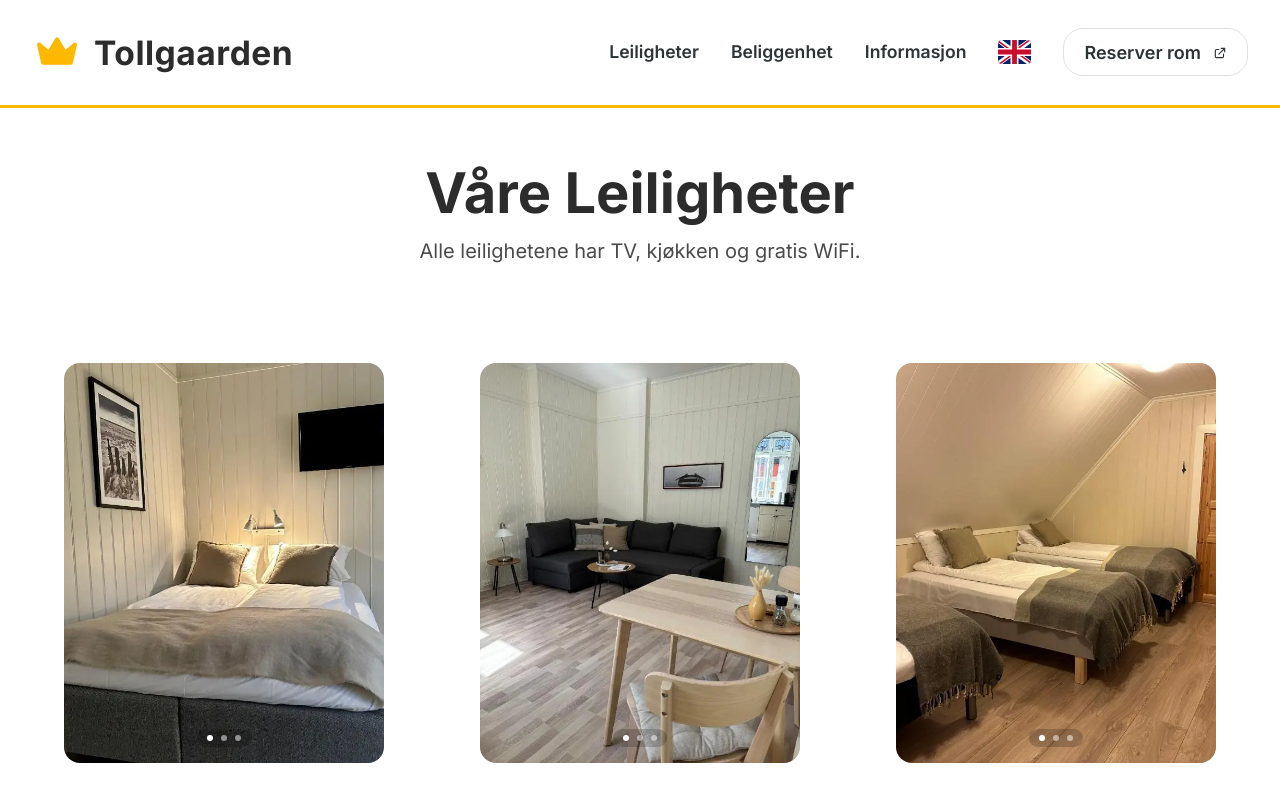
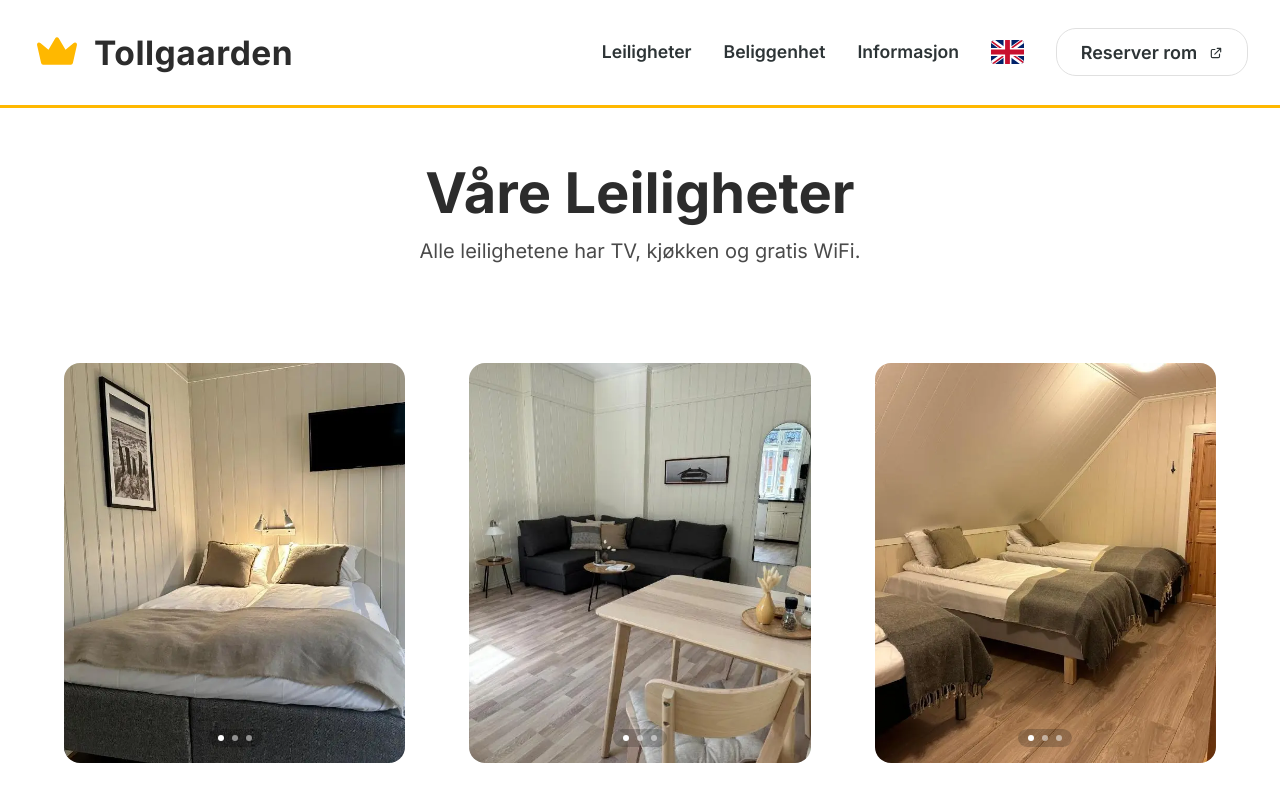
Before and after one commit to gardaanstad/tollgaard, a Next.js app: page /leiligheter in a window 1280 px wide. Shown: the top 797 px of the page. Built offline with nearby package versions, Linux system fonts and the light colour scheme.

Commit message:
optimized language switcher, fixed some spacing

```diff
--- a/app/beliggenhet/page.module.css
+++ b/app/beliggenhet/page.module.css
@@ -95,7 +95,7 @@
     grid-template-columns: 1fr;
     height: auto;
     padding: 1rem;
-    gap: 1rem;
+    gap: 2rem;
     margin-bottom: 2rem;
   }
 
@@ -126,7 +126,6 @@
 
   .transportInfo {
     padding: 1rem;
-    padding-bottom: 0rem;
     text-align: left;
     margin: 0;
     width: 100%;
--- a/app/components/DesktopMenu.module.css
+++ b/app/components/DesktopMenu.module.css
@@ -54,3 +54,7 @@
   left: 0;
   background-color: var(--primary-color);
 }
+
+.bookButton {
+  min-width: 12rem;
+}
--- a/app/components/DesktopMenu.tsx
+++ b/app/components/DesktopMenu.tsx
@@ -52,6 +52,7 @@ export function DesktopMenu({ dict }: DesktopMenuProps) {
         <SecondaryButton
           href={`https://www.booking.com/hotel/no/toldgaarden-gjestegaard.${lang}.html`}
           icon={<NewTabIcon />}
+          className={styles.bookButton}
         >
           {dict.bookRoom}
         </SecondaryButton>
--- a/app/components/Divider.module.css
+++ b/app/components/Divider.module.css
@@ -2,7 +2,7 @@
   height: 1px;
   background-color: rgba(0, 0, 0, 0.1);
   width: 100%;
-  margin: 0.5rem 0;
+  margin: 0 0;
 }
 
 .mobileOnly {
--- a/app/components/LanguageSwitcher.tsx
+++ b/app/components/LanguageSwitcher.tsx
@@ -1,6 +1,7 @@
 'use client'
-import { usePathname, useRouter } from 'next/navigation'
+import { usePathname } from 'next/navigation'
 import Image from 'next/image'
+import Link from 'next/link'
 import { routes } from '../lib/routes'
 import styles from './LanguageSwitcher.module.css'
 
@@ -28,25 +29,20 @@ interface LanguageSwitcherProps {
 }
 
 export function LanguageSwitcher({ className }: LanguageSwitcherProps) {
-  const router = useRouter()
   const pathname = usePathname()
   const isEnglish = pathname.startsWith('/en')
 
-  const switchLanguage = () => {
-    if (isEnglish) {
-      const norwegianPath = getEquivalentPath(pathname, 'en', 'no')
-      router.push(norwegianPath)
-    } else {
-      const englishPath = getEquivalentPath(pathname, 'no', 'en')
-      router.push(englishPath)
-    }
-  }
+  // Pre-calculate the target path
+  const targetPath = isEnglish
+    ? getEquivalentPath(pathname, 'en', 'no')
+    : getEquivalentPath(pathname, 'no', 'en')
 
   return (
-    <button
-      onClick={switchLanguage}
+    <Link
+      href={targetPath}
       className={`${styles.languageSwitch} ${className || ''}`}
       aria-label={isEnglish ? 'Switch to Norwegian' : 'Switch to English'}
+      prefetch={true}
     >
       <Image
         src={isEnglish ? '/icons/norway.svg' : '/icons/uk.svg'}
@@ -54,7 +50,8 @@ export function LanguageSwitcher({ className }: LanguageSwitcherProps) {
         width={33}
         height={24}
         className={styles.flagIcon}
+        priority={true}
       />
-    </button>
+    </Link>
   )
 }
--- a/app/leiligheter/page.module.css
+++ b/app/leiligheter/page.module.css
@@ -50,7 +50,7 @@
   padding-bottom: 10rem;
   display: grid;
   grid-template-columns: repeat(3, 1fr);
-  gap: 2rem;
+  gap: 0rem;
 }
 
 .roomItem {
@@ -148,6 +148,8 @@
   width: auto;
 }
 
+
+
 @media (max-width: 1024px) {
   .hero {
     padding-top: 1rem;
@@ -167,7 +169,7 @@
 
   .roomsList {
     grid-template-columns: repeat(2, 1fr);
-    gap: 1.5rem;
+    gap: 1rem;
     margin: 2rem auto;
     padding: 0 1rem;
   }
@@ -176,7 +178,7 @@
 @media (max-width: 768px) {
   .roomsList {
     grid-template-columns: 1fr;
-    gap: 0;
+    gap: 1rem;
   }
 
   .roomItem {
@@ -220,4 +222,9 @@
     align-self: stretch;
     width: 100%;
   }
+
+  .divider {
+    margin-top: 1rem;
+    margin-bottom: 1rem;
+  }
 }
--- a/app/leiligheter/page.tsx
+++ b/app/leiligheter/page.tsx
@@ -194,7 +194,7 @@ export default async function Apartments() {
                 checkAvailabilityText={dict.checkAvailability}
                 lang={lang}
               />
-              {index < dict.rooms.length - 1 && <Divider mode="mobile" />}
+              {index < dict.rooms.length - 1 && <Divider mode="mobile" className={styles.divider} />}
             </React.Fragment>
           ))}
         </section>
--- a/app/page.module.css
+++ b/app/page.module.css
@@ -60,7 +60,7 @@
   grid-row: 2;
   display: flex;
   flex-direction: column;
-  gap: 0.5rem;
+  gap: 1rem;
   align-self: flex-end;
 }
 
@@ -122,7 +122,7 @@
   }
 
   .heroActions {
-    gap: 0.5rem;
+    gap: 2rem;
     order: 3;
     width: 100%;
     padding: 0 1rem 0 1rem;
```
